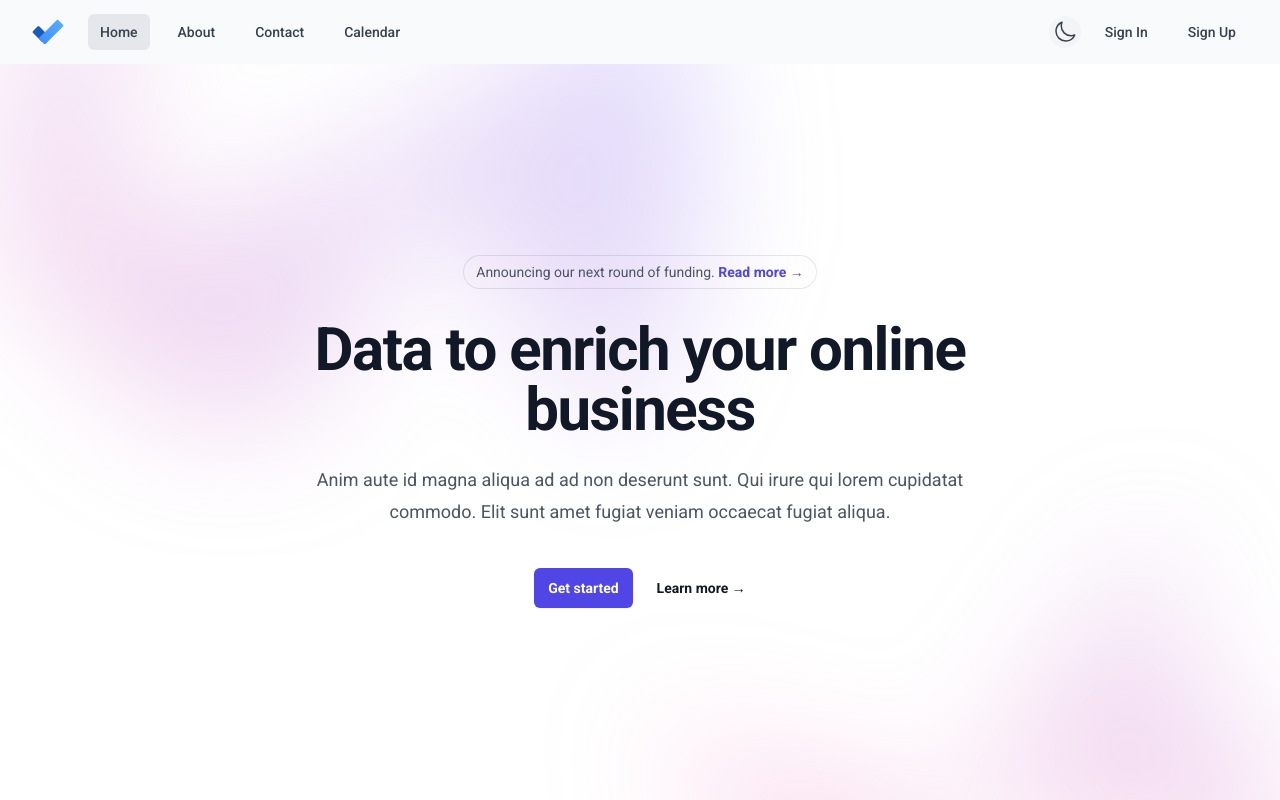
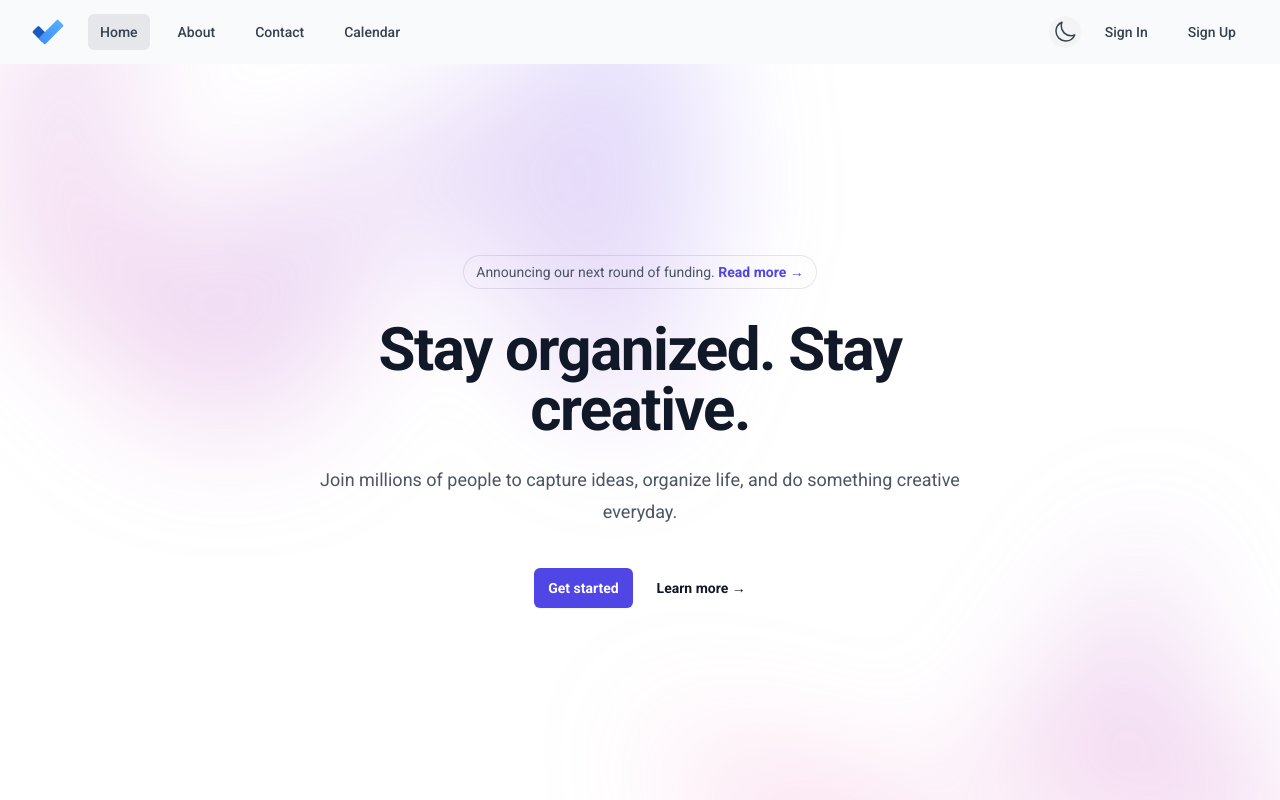
Before and after one commit to kabhinav577/Todulo, a React (Vite) app in the folder client/: page / in a window 1280 px wide. Shown: the top 800 px of the page. Built offline with nearby package versions, Linux system fonts and the light colour scheme.

Commit message:
feat: User Registeration Completed both client and server

```diff
--- a/client/src/pages/home/Home.jsx
+++ b/client/src/pages/home/Home.jsx
@@ -1,67 +1,7 @@
+import IfNotLoggedIn from './IfNotLoggedIn';
+
 const Home = () => {
-  return (
-    <div className="relative px-6 pt-8 lg:px-8">
-      <div
-        className="absolute inset-x-0 -top-40 -z-10 transform-gpu overflow-hidden blur-3xl sm:-top-80"
-        aria-hidden="true"
-      >
-        <div
-          className="relative left-[calc(50%-11rem)] aspect-[1155/678] w-[36.125rem] -translate-x-1/2 rotate-[30deg] bg-gradient-to-tr from-[#ff80b5] to-[#9089fc] opacity-30 sm:left-[calc(50%-30rem)] sm:w-[72.1875rem]"
-          style={{
-            clipPath:
-              'polygon(74.1% 44.1%, 100% 61.6%, 97.5% 26.9%, 85.5% 0.1%, 80.7% 2%, 72.5% 32.5%, 60.2% 62.4%, 52.4% 68.1%, 47.5% 58.3%, 45.2% 34.5%, 27.5% 76.7%, 0.1% 64.9%, 17.9% 100%, 27.6% 76.8%, 76.1% 97.7%, 74.1% 44.1%)',
-          }}
-        />
-      </div>
-      <div className="mx-auto max-w-2xl py-20 sm:py-32 lg:py-40">
-        <div className="hidden sm:mb-8 sm:flex sm:justify-center">
-          <div className="relative rounded-full px-3 py-1 text-sm leading-6 text-gray-600 ring-1 ring-gray-900/10 hover:ring-gray-900/20">
-            Announcing our next round of funding.{' '}
-            <a href="#" className="font-semibold text-indigo-600">
-              <span className="absolute inset-0" aria-hidden="true" />
-              Read more <span aria-hidden="true">&rarr;</span>
-            </a>
-          </div>
-        </div>
-        <div className="text-center">
-          <h1 className="text-4xl font-bold tracking-tight text-gray-900 sm:text-6xl">
-            Data to enrich your online business
-          </h1>
-          <p className="mt-6 text-lg leading-8 text-gray-600">
-            Anim aute id magna aliqua ad ad non deserunt sunt. Qui irure qui
-            lorem cupidatat commodo. Elit sunt amet fugiat veniam occaecat
-            fugiat aliqua.
-          </p>
-          <div className="mt-10 flex items-center justify-center gap-x-6">
-            <a
-              href="#"
-              className="rounded-md bg-indigo-600 px-3.5 py-2.5 text-sm font-semibold text-white shadow-sm hover:bg-indigo-500 focus-visible:outline focus-visible:outline-2 focus-visible:outline-offset-2 focus-visible:outline-indigo-600"
-            >
-              Get started
-            </a>
-            <a
-              href="#"
-              className="text-sm font-semibold leading-6 text-gray-900"
-            >
-              Learn more <span aria-hidden="true">→</span>
-            </a>
-          </div>
-        </div>
-      </div>
-      <div
-        className="absolute inset-x-0 top-[calc(100%-13rem)] -z-10 transform-gpu overflow-hidden blur-3xl sm:top-[calc(100%-30rem)]"
-        aria-hidden="true"
-      >
-        <div
-          className="relative left-[calc(50%+3rem)] aspect-[1155/678] w-[36.125rem] -translate-x-1/2 bg-gradient-to-tr from-[#ff80b5] to-[#9089fc] opacity-30 sm:left-[calc(50%+36rem)] sm:w-[72.1875rem]"
-          style={{
-            clipPath:
-              'polygon(74.1% 44.1%, 100% 61.6%, 97.5% 26.9%, 85.5% 0.1%, 80.7% 2%, 72.5% 32.5%, 60.2% 62.4%, 52.4% 68.1%, 47.5% 58.3%, 45.2% 34.5%, 27.5% 76.7%, 0.1% 64.9%, 17.9% 100%, 27.6% 76.8%, 76.1% 97.7%, 74.1% 44.1%)',
-          }}
-        />
-      </div>
-    </div>
-  );
+  return <IfNotLoggedIn />;
 };
 
 export default Home;
--- a/client/src/pages/home/IfNotLoggedIn.jsx
+++ b/client/src/pages/home/IfNotLoggedIn.jsx
@@ -1,5 +1,66 @@
 const IfNotLoggedIn = () => {
-  return <div>IfNotLoggedIn</div>;
+  return (
+    <div className="relative px-6 pt-8 lg:px-8">
+      <div
+        className="absolute inset-x-0 -top-40 -z-10 transform-gpu overflow-hidden blur-3xl sm:-top-80"
+        aria-hidden="true"
+      >
+        <div
+          className="relative left-[calc(50%-11rem)] aspect-[1155/678] w-[36.125rem] -translate-x-1/2 rotate-[30deg] bg-gradient-to-tr from-[#ff80b5] to-[#9089fc] opacity-30 sm:left-[calc(50%-30rem)] sm:w-[72.1875rem]"
+          style={{
+            clipPath:
+              'polygon(74.1% 44.1%, 100% 61.6%, 97.5% 26.9%, 85.5% 0.1%, 80.7% 2%, 72.5% 32.5%, 60.2% 62.4%, 52.4% 68.1%, 47.5% 58.3%, 45.2% 34.5%, 27.5% 76.7%, 0.1% 64.9%, 17.9% 100%, 27.6% 76.8%, 76.1% 97.7%, 74.1% 44.1%)',
+          }}
+        />
+      </div>
+      <div className="mx-auto max-w-2xl py-20 sm:py-32 lg:py-40">
+        <div className="hidden sm:mb-8 sm:flex sm:justify-center">
+          <div className="relative rounded-full px-3 py-1 text-sm leading-6 text-gray-600 ring-1 ring-gray-900/10 hover:ring-gray-900/20">
+            Announcing our next round of funding.{' '}
+            <a href="#" className="font-semibold text-indigo-600">
+              <span className="absolute inset-0" aria-hidden="true" />
+              Read more <span aria-hidden="true">&rarr;</span>
+            </a>
+          </div>
+        </div>
+        <div className="text-center">
+          <h1 className="text-4xl font-bold tracking-tight text-gray-900 sm:text-6xl">
+            Stay organized. Stay creative.
+          </h1>
+          <p className="mt-6 text-lg leading-8 text-gray-600">
+            Join millions of people to capture ideas, organize life, and do
+            something creative everyday.
+          </p>
+          <div className="mt-10 flex items-center justify-center gap-x-6">
+            <a
+              href="#"
+              className="rounded-md bg-indigo-600 px-3.5 py-2.5 text-sm font-semibold text-white shadow-sm hover:bg-indigo-500 focus-visible:outline focus-visible:outline-2 focus-visible:outline-offset-2 focus-visible:outline-indigo-600"
+            >
+              Get started
+            </a>
+            <a
+              href="#"
+              className="text-sm font-semibold leading-6 text-gray-900"
+            >
+              Learn more <span aria-hidden="true">→</span>
+            </a>
+          </div>
+        </div>
+      </div>
+      <div
+        className="absolute inset-x-0 top-[calc(100%-13rem)] -z-10 transform-gpu overflow-hidden blur-3xl sm:top-[calc(100%-30rem)]"
+        aria-hidden="true"
+      >
+        <div
+          className="relative left-[calc(50%+3rem)] aspect-[1155/678] w-[36.125rem] -translate-x-1/2 bg-gradient-to-tr from-[#ff80b5] to-[#9089fc] opacity-30 sm:left-[calc(50%+36rem)] sm:w-[72.1875rem]"
+          style={{
+            clipPath:
+              'polygon(74.1% 44.1%, 100% 61.6%, 97.5% 26.9%, 85.5% 0.1%, 80.7% 2%, 72.5% 32.5%, 60.2% 62.4%, 52.4% 68.1%, 47.5% 58.3%, 45.2% 34.5%, 27.5% 76.7%, 0.1% 64.9%, 17.9% 100%, 27.6% 76.8%, 76.1% 97.7%, 74.1% 44.1%)',
+          }}
+        />
+      </div>
+    </div>
+  );
 };
 
 export default IfNotLoggedIn;
--- a/client/src/pages/login/SignUp.jsx
+++ b/client/src/pages/login/SignUp.jsx
@@ -1,20 +1,73 @@
 /* eslint-disable react/no-unescaped-entities */
-import { Link } from 'react-router-dom';
+import { Link, useNavigate } from 'react-router-dom';
 import Logo from '../../assets/todo-96.svg';
+import { useState } from 'react';
 
 const SignUp = () => {
+  const [formData, setFormData] = useState({
+    name: '',
+    email: '',
+    password: '',
+  });
+  const navigate = useNavigate();
+
+  const handleInputChange = (e) => {
+    const { name, value } = e.target;
+    setFormData((prevData) => ({
+      ...prevData,
+      [name]: value,
+    }));
+  };
+
+  const handleSubmit = async (e) => {
+    e.preventDefault();
+
+    try {
+      if (!formData.name || !formData.email || !formData.password) {
+        console.error('Please fill in all fields');
+        return;
+      }
+
+      const response = await fetch('http://localhost:3001/api/users/register', {
+        method: 'POST',
+        headers: {
+          'Content-Type': 'application/json',
+        },
+        body: JSON.stringify(formData),
+      });
+
+      if (!response.ok) {
+        console.error('API call failed:', response.statusText);
+        return;
+      }
+
+      const data = await response.json();
+      console.log('API call successful. Response data:', data);
+
+      navigate('/signin');
+
+      setFormData({
+        name: '',
+        email: '',
+        password: '',
+      });
+    } catch (error) {
+      console.log('Error in SignUP Form', error);
+    }
+  };
+
   return (
     <>
       <div className="flex min-h-full flex-1 flex-col justify-center px-6 py-12 lg:px-8">
         <div className="sm:mx-auto sm:w-full sm:max-w-sm">
           <img className="mx-auto h-10 w-auto" src={Logo} alt="Your Company" />
           <h2 className="mt-10 text-center text-2xl font-bold leading-9 tracking-tight text-gray-900">
-            Sign in to your account
+            Create an account
           </h2>
         </div>
 
         <div className="mt-10 sm:mx-auto sm:w-full sm:max-w-sm">
-          <form className="space-y-6" action="#" method="POST">
+          <form className="space-y-6" onSubmit={handleSubmit}>
             <div>
               <label
                 htmlFor="email"
@@ -28,7 +81,9 @@ const SignUp = () => {
                   name="name"
                   type="text"
                   autoComplete="name"
+                  value={formData.name}
                   placeholder="John Doe"
+                  onChange={handleInputChange}
                   required
                   className="block w-full rounded-md border-0 p-1.5 text-gray-900 shadow-sm ring-1 ring-inset ring-gray-300 placeholder:text-gray-400 focus:ring-2 focus:ring-inset focus:ring-indigo-600 sm:text-sm sm:leading-6"
                 />
@@ -47,8 +102,10 @@ const SignUp = () => {
                   id="email"
                   name="email"
                   type="email"
+                  value={formData.email}
                   autoComplete="email"
                   placeholder="Johndoe@gmail.com"
+                  onChange={handleInputChange}
                   required
                   className="block w-full rounded-md border-0 p-1.5 text-gray-900 shadow-sm ring-1 ring-inset ring-gray-300 placeholder:text-gray-400 focus:ring-2 focus:ring-inset focus:ring-indigo-600 sm:text-sm sm:leading-6"
                 />
@@ -68,8 +125,10 @@ const SignUp = () => {
                   id="password"
                   name="password"
                   type="password"
+                  value={formData.password}
                   autoComplete="current-password"
                   placeholder="Hello@123"
+                  onChange={handleInputChange}
                   required
                   className="block w-full rounded-md border-0 p-1.5 text-gray-900 shadow-sm ring-1 ring-inset ring-gray-300 placeholder:text-gray-400 focus:ring-2 focus:ring-inset focus:ring-indigo-600 sm:text-sm sm:leading-6"
                 />
```
